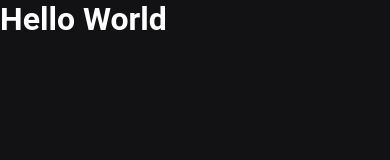
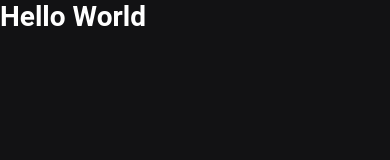
Before and after one commit to elisiomualumene/IG.News, a Next.js app: page / in a window 390 px wide. Shown: the top 160 px of the page. Built offline with nearby package versions, Linux system fonts and the light colour scheme.

Commit message:
:pushpin: today is done

```diff
--- a/src/Style/global.scss
+++ b/src/Style/global.scss
@@ -2,6 +2,18 @@
     margin:0;
     padding: 0;
     box-sizing: border-box;
+}
+
+@media(max-width:1080px){
+    html{
+        font-size: 93.75%;
+    }
+}
+
+@media(max-width:720px){
+    html{
+        font-size: 87.5%;
+    }
 }
 
 :root{
```
